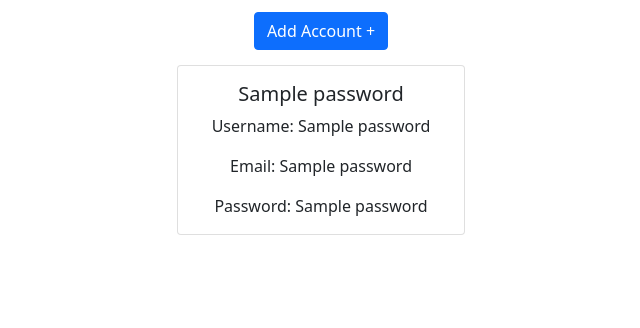
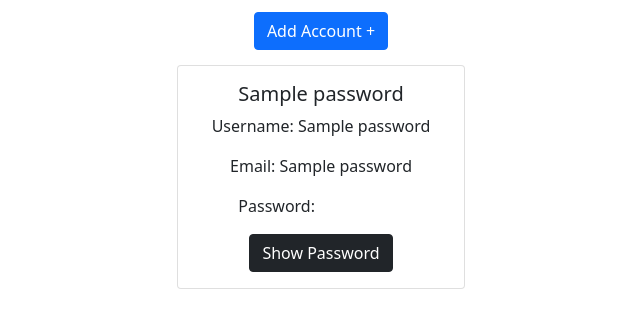
Before and after one commit to ethkav03/Password-Manager, a Flask app: template password-manager/templates/index.html in a window 1280 px wide. Shown: the part 198-526 px from the top of the page, without its empty margins (319-959 px from the left). Run offline with Flask 3, Linux system fonts and the light colour scheme; the template is opened without the code that fills it: most values are stand-ins (such as "Sample title", 1, 10 or a date in 2020).

Commit message:
20230529_1859 - Fully Functioning

```diff
--- a/password-manager/templates/addaccount.html
+++ b/password-manager/templates/addaccount.html
@@ -17,7 +17,10 @@
         <div class="mb-3">
             <input autocomplete="off" autofocus class="form-control mx-auto w-auto" id="email" name="email" placeholder="Email..." type="email">
         </div>
-        <button class="btn btn-primary" type="submit">Add Account</button>
+        <div style="display: flex; gap: 10px; justify-content: center;">
+            <a href="/passwords" class="btn btn-secondary">Back</a>
+            <button class="btn btn-primary" type="submit">Add Account</button>
+        </div>
         {% if msg != "" %}
             <p>{{ msg }}</p>
         {% endif %}
--- a/password-manager/templates/index.html
+++ b/password-manager/templates/index.html
@@ -6,6 +6,16 @@
 
 {% block main %}
     <div>
+        <script>
+            function myFunction(id) {
+              var x = document.getElementById(id);
+              if (x.style.display === "none") {
+                x.style.display = "block";
+              } else {
+                x.style.display = "none";
+              }
+            }
+        </script>
         <h1>Password Manager</h1>
         <p>Tool for managing your passwords.</p>
         <a href="/addaccount" class="btn btn-primary" style="margin-bottom: 15px;">Add Account +</a>
@@ -16,7 +26,11 @@
                         <h5 class="card-title">{{ p[2] }}</h5>
                         <p class="card-text">Username: {{ p[3] }}</p>
                         <p class="card-text">Email: {{ p[4] }}</p>
-                        <p class="card-text">Password: {{ p[5] }}</p>
+                        <div style="display: grid; grid-template-columns: auto auto;">
+                            <p class="card-text">Password: </p>
+                            <p style="display: none" id="{{p[0]}}">{{ p[5] }}</p>
+                        </div>
+                        <button class="btn btn-dark" onclick="myFunction({{p[0]}})">Show Password</button>
                     </div>
                 </div>
             {% endfor %}
```
Also changed, not shown: password-manager/pwd-mngr.db, password-manager/static/images/eyeball-icon-png-eye-icon-1.png (added), 2 other files.
